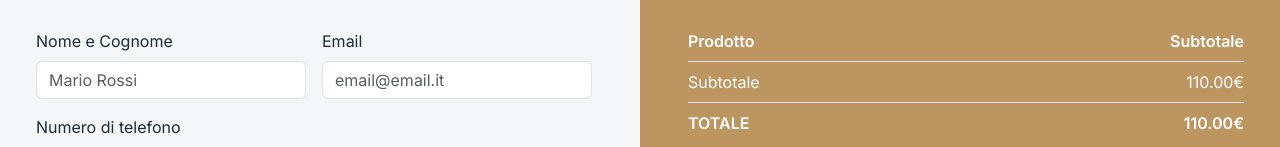
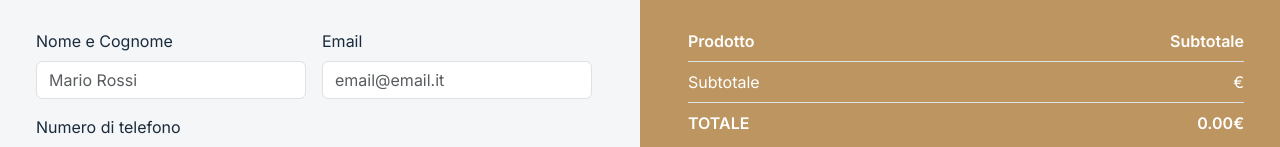
Before and after one commit to Carlo-Falanga/booldog-project-work, a React app in the folder frontend/: page /checkout in a window 1280 px wide. Shown: the part 131-278 px from the top of the page. Built offline with nearby package versions, Linux system fonts and the light colour scheme; the HTML template or start-up script is replaced by a standard one.

Commit message:
refactor: integrate global cart state in CheckoutPage component

```diff
--- a/frontend/src/pages/CheckoutPage.jsx
+++ b/frontend/src/pages/CheckoutPage.jsx
@@ -1,5 +1,6 @@
 import { useState } from "react";
 import axios from "axios";
+import { useGlobal } from "../context/CartContext";
 
 export default function CheckoutPage() {
     const [phone, setPhone] = useState("");
@@ -9,8 +10,9 @@ export default function CheckoutPage() {
     const [couponMessage, setCouponMessage] = useState("");
     const [discount, setDiscount] = useState(0);
     const [isLoadingCoupon, setIsLoadingCoupon] = useState(false);
+    const {cart, setCart} = useGlobal()
 
-    const subtotal = 110.00;
+    const subtotal = cart.map(item=>item.price);
     const total = Math.max(0, subtotal - discount);
 
     const handlePhone = (e) => {
@@ -118,7 +120,7 @@ export default function CheckoutPage() {
 
                     <div className="d-flex justify-content-between mb-2">
                         <span>Subtotale</span>
-                        <span>{subtotal.toFixed(2)}€</span>
+                        <span>{subtotal}€</span>
                     </div>
 
 
```
